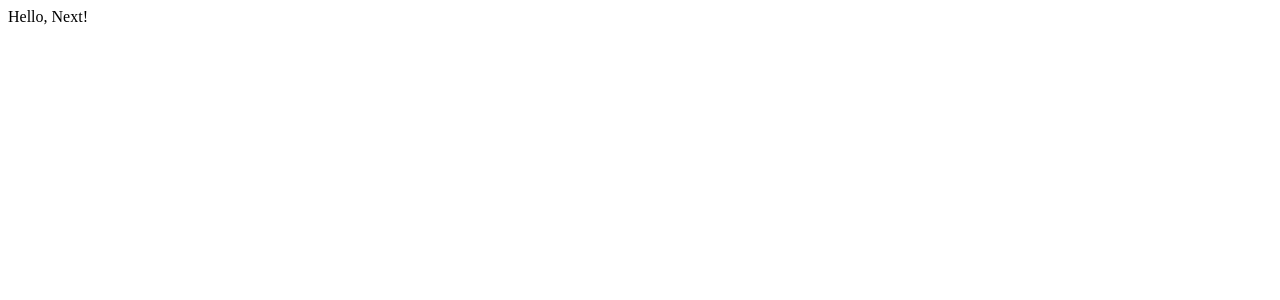
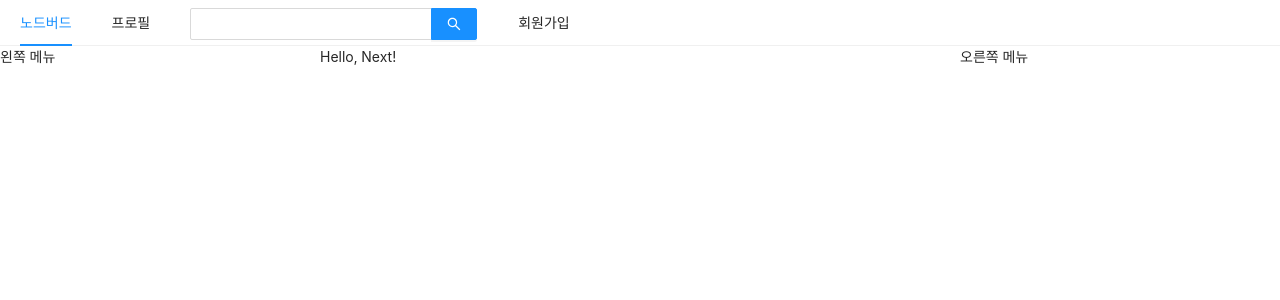
Before and after one commit to Chord-West/WEB, a Next.js app in the folder prepare/front/: page / in a window 1280 px wide. Shown: the top 300 px of the page. Built offline with nearby package versions, Linux system fonts and the light colour scheme.

Commit message:
page, layout, antd 반응형 그리드 공부

```diff
--- /dev/null
+++ b/prepare/front/components/AppLayout.js
@@ -0,0 +1,45 @@
+// 일부 컴포넌트를 모아 놓는 곳
+import React from 'react';
+import PropTypes from 'prop-types';
+import Link from 'next/link';
+import { Menu,Input, Row, Col } from 'antd';
+
+const AppLayout = ({children}) =>{
+    return(
+        <div>
+            <Menu mode="horizontal">
+                <Menu.Item>
+                    <Link href="/"><a>노드버드</a></Link>
+                </Menu.Item>
+                <Menu.Item>
+                    <Link href="/profile"><a>프로필</a></Link>
+                </Menu.Item>
+                <Menu.Item>
+                    <Input.Search enterButton style={{verticalAlign:'middle'}}/>
+                </Menu.Item>
+                <Menu.Item>
+                    <Link href="/signup"><a>회원가입</a></Link>
+                </Menu.Item>
+            </Menu>
+            <Row>
+                {/*xs: 모바일 sm: 태블릿, md: 작은 데스크탑 n/24 라고 생각 ex 24/24 = 100% 차지, 12/24 = 50% 차지  */}
+                <Col xs={24} md={6}>
+                    왼쪽 메뉴
+                </Col>
+                <Col xs={24} md={12}>
+                    {children}
+                </Col>
+                <Col xs={24} md={6}>
+                    오른쪽 메뉴
+                </Col>
+            </Row>
+        </div>
+    );
+};
+
+
+AppLayout.propTypes ={
+    children:PropTypes.node.isRequired,
+}
+
+export default AppLayout;
--- /dev/null
+++ b/prepare/front/pages/_app.js
@@ -0,0 +1,23 @@
+// 모든 페이지들의 공통속성 처리
+import React from 'react';
+import PropTypes from 'prop-types';
+import Head from 'next/head';
+import 'antd/dist/antd.css'
+
+const NodeBird = ({Component}) => {
+    return (
+        <>
+            <Head>
+                <meta charSet="utf-8"/>
+                <title>NodeBird</title>
+            </Head>
+            <Component/>
+        </>
+
+    );
+}
+
+NodeBird.propTypes = {
+    Component : PropTypes.elementType.isRequired,
+}
+export default NodeBird;
--- a/prepare/front/pages/index.js
+++ b/prepare/front/pages/index.js
@@ -1,8 +1,12 @@
 import React from 'react';
+import AppLayout from "../components/AppLayout";
+
 
 const Home = () =>{
     return(
-        <div>Hello, Next!</div>
+        <AppLayout>
+            <div>Hello, Next!</div>
+        </AppLayout>
     );
 }
 
```
Also changed, not shown: prepare/front/package.json (+11 -1 lines), prepare/front/pages/profile.js (added, +16 -0 lines), prepare/front/pages/signup.js (added, +16 -0 lines), 2 other files (tests, documents, lock files or other folders).
